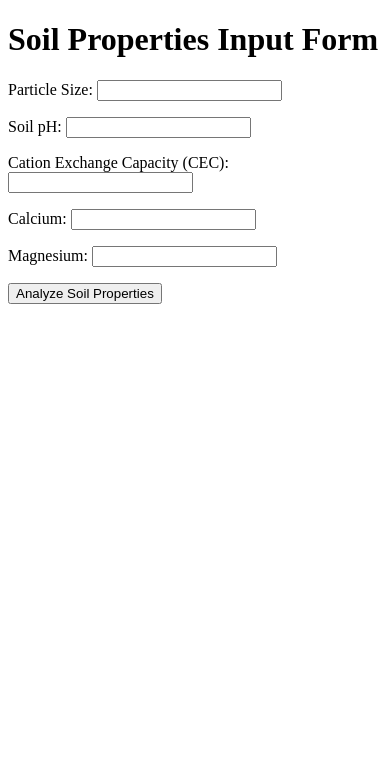
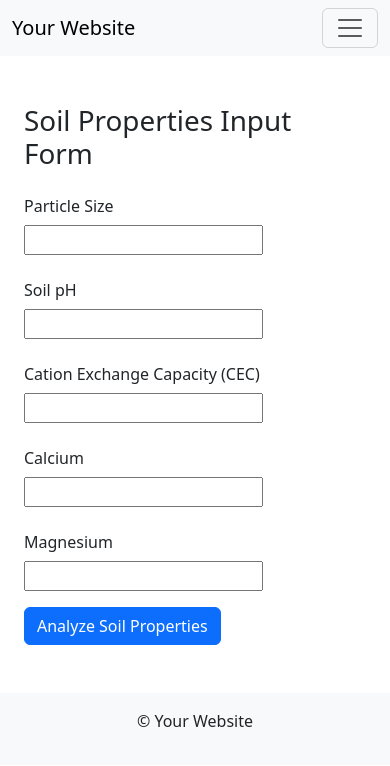
Before and after one commit to factism001/revosoil, a Django app: page /soilapp/analysis/ in a window 390 px wide. Shown: the top 766 px of the page. Run offline with Django 4.2, Linux system fonts and the light colour scheme; a user stored in the database is signed in.

Commit message:
improving templates appearances

```diff
--- a/soilsite/soilapp/templates/soil_properties_input_form.html
+++ b/soilsite/soilapp/templates/soil_properties_input_form.html
@@ -1,14 +1,45 @@
-<!DOCTYPE html>
-<html>
-<head>
-    <title>Soil Properties Input Form</title>
-</head>
-<body>
+{% extends "base.html" %}
+
+{% block title %}Soil Properties Input Form{% endblock %}
+
+{% block content %}
+<div class="container mt-5">
     <h1>Soil Properties Input Form</h1>
-    <form method="post">
+    <form method="post" class="mt-3">
         {% csrf_token %}
-        {{ form.as_p }}
-        <input type="submit" value="Analyze Soil Properties">
+        <div class="mb-3 row">
+            <label for="{{ form.particle_size.id_for_label }}" class="col-sm-2 col-form-label">{{ form.particle_size.label }}</label>
+            <div class="col-sm-10">
+                {{ form.particle_size }}
+            </div>
+        </div>
+        <div class="mb-3 row">
+            <label for="{{ form.soil_ph.id_for_label }}" class="col-sm-2 col-form-label">{{ form.soil_ph.label }}</label>
+            <div class="col-sm-10">
+                {{ form.soil_ph }}
+            </div>
+        </div>
+        <div class="mb-3 row">
+            <label for="{{ form.cec.id_for_label }}" class="col-sm-2 col-form-label">{{ form.cec.label }}</label>
+            <div class="col-sm-10">
+                {{ form.cec }}
+            </div>
+        </div>
+        <div class="mb-3 row">
+            <label for="{{ form.calcium.id_for_label }}" class="col-sm-2 col-form-label">{{ form.calcium.label }}</label>
+            <div class="col-sm-10">
+                {{ form.calcium }}
+            </div>
+        </div>
+        <div class="mb-3 row">
+            <label for="{{ form.magnesium.id_for_label }}" class="col-sm-2 col-form-label">{{ form.magnesium.label }}</label>
+            <div class="col-sm-10">
+                {{ form.magnesium }}
+            </div>
+        </div>
+        <div class="mb-3">
+            <button type="submit" class="btn btn-primary">Analyze Soil Properties</button>
+        </div>
     </form>
-</body>
-</html>
+</div>
+{% endblock %}
```
Also changed, not shown: soilsite/soilapp/templates/analysis_result.html (+13 -10 lines), soilsite/soilapp/templates/chat_page.html (+23 -12 lines), soilsite/db.sqlite3.
